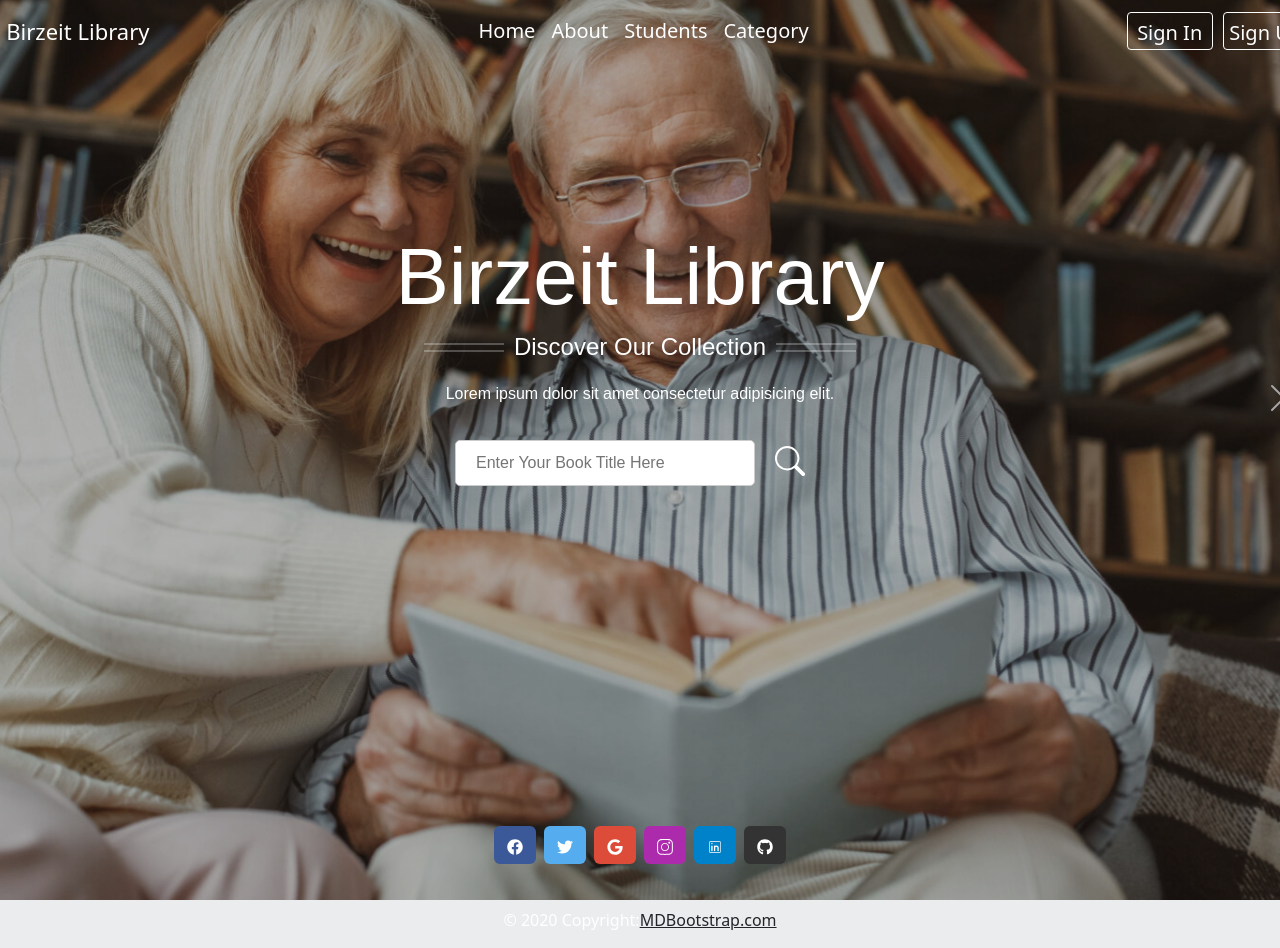
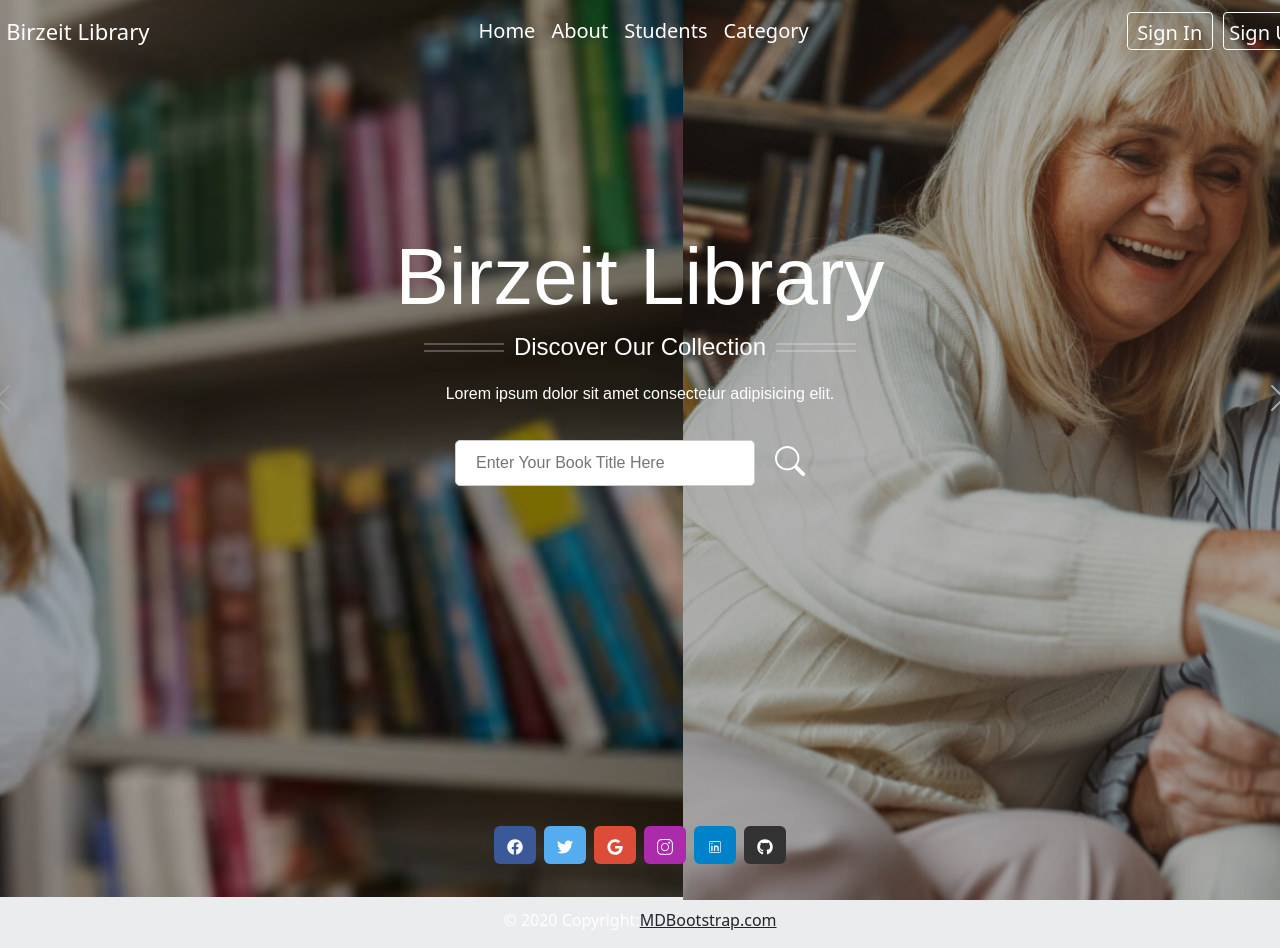
Before and after one commit to RanaDeek/Library, a React (Vite) app: page / in a window 1280 px wide. Both pictures are taken after a click on the button "Next". Shown: the top 948 px of the page. Built offline with nearby package versions, Linux system fonts and the light colour scheme.

Commit message:
AddBook-Student-Committ

```diff
--- a/src/Pages/Home/Home.jsx
+++ b/src/Pages/Home/Home.jsx
@@ -11,13 +11,13 @@ function Home() {
       <div className='overlay'>
         <div id="carouselExampleInterval" className="carousel slide" data-bs-ride="carousel">
           <div className="carousel-inner">
-            <div className="carousel-item active" data-bs-interval="1000">
+            <div className="carousel-item active" data-bs-interval="10000">
               <img src={Man_Women} className="d-block w-100" alt="Man and Woman" />
             </div>
-            <div className="carousel-item" data-bs-interval="800">
+            <div className="carousel-item" data-bs-interval="1000">
               <img src={Books} className="d-block w-100" alt="Books" />
             </div>
-            <div className="carousel-item" data-bs-interval="800">
+            <div className="carousel-item" data-bs-interval="1000">
               <img src={Group} className="d-block w-100" alt="Group" />
             </div>
           </div>
```
